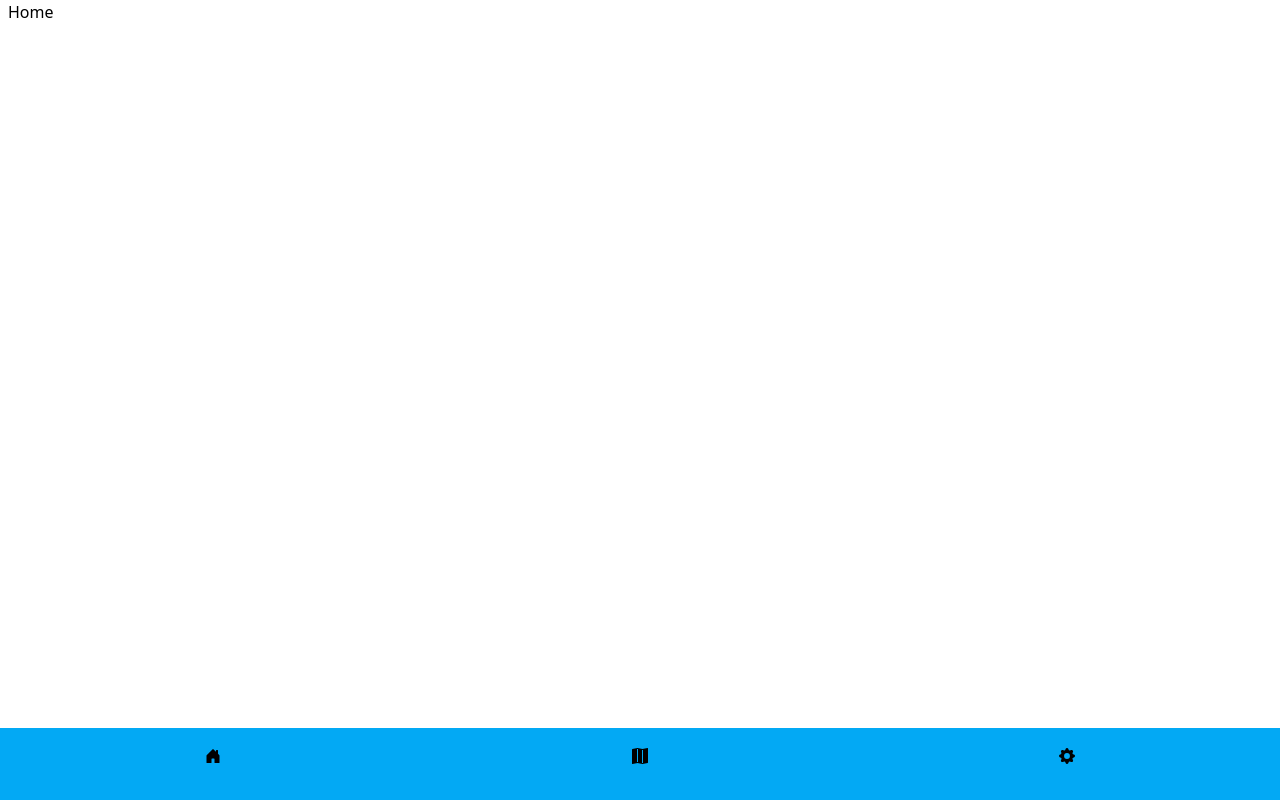
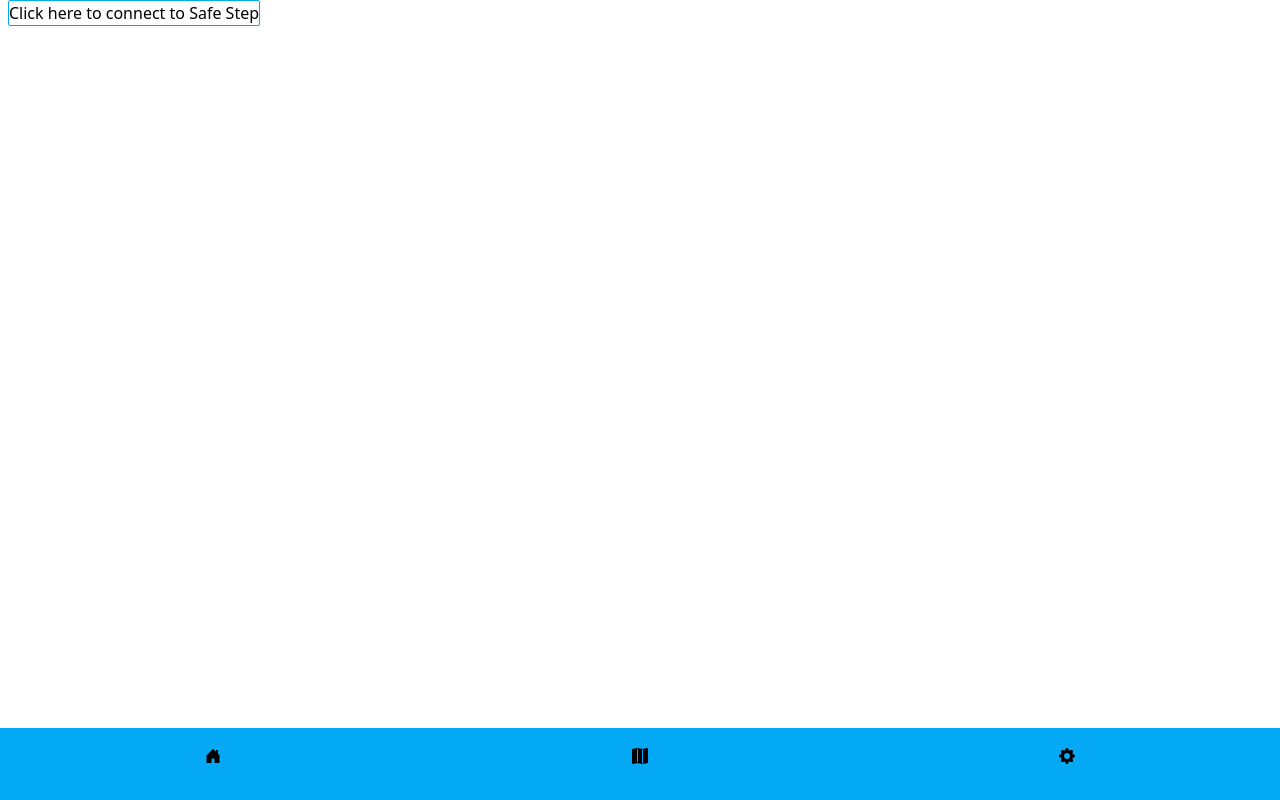
Before and after one commit to SafeStep-org/Safe-Step, a React (Vite) app in the folder Safe-Step-App/: page / in a window 1280 px wide. Built offline with nearby package versions, Linux system fonts and the light colour scheme.

Commit message:
frontend bt test

```diff
--- a/Safe-Step-App/src/pages/Home.jsx
+++ b/Safe-Step-App/src/pages/Home.jsx
@@ -1,25 +1,27 @@
-import { useState, useEffect } from "react";
+import { useState } from "react";
 import NavBar from "../components/NavBar";
 
 function Home() {
-  const [btAllowed, setBtAllowed] = useState(false);
+  const [btDevice, setBTDevice] = useState({});
+  // A07498CA-AD5B474E-940D-16F1FBE7E8CD
 
-  useEffect(() => {
-    const checkBluetoothPermission = async () => {
-      const btPermission = await navigator.permissions.query({ name: "bluetooth" });
-      if (btPermission.state !== "denied") {
-        setBtAllowed(true);
-      }
-    };
+  const connectToSafeStep = () => {
+    console.log("Connecting to Safe Step...");
 
-    checkBluetoothPermission();
-  }, []);
+    navigator.bluetooth.requestDevice({
+      filters: [{
+      services: ['a07498ca-ad5b-474e-940d-16f1fbe7e8cd']
+      }]
+    })
+    .then(device => { setBTDevice(device); console.log(device); setBTConnected(true); return device.gatt.connect(); })
+    .catch(error => { console.error(error); });
+  }
 
   return (
     <div className="flex flex-col h-screen justify-between">
       <main className="mb-auto mx-2">
-        Home
-        {btAllowed && <p>Bluetooth is allowed on this device.</p>}
+        <button type="button" onClick={connectToSafeStep} className="border border-primary rounded-xs">Click here to connect to Safe Step</button>
+        {btDevice && btDevice.name}
       </main>
 
       <footer><NavBar /></footer>
```
Also changed, not shown: 2 other files (tests, documents, lock files or other folders).
